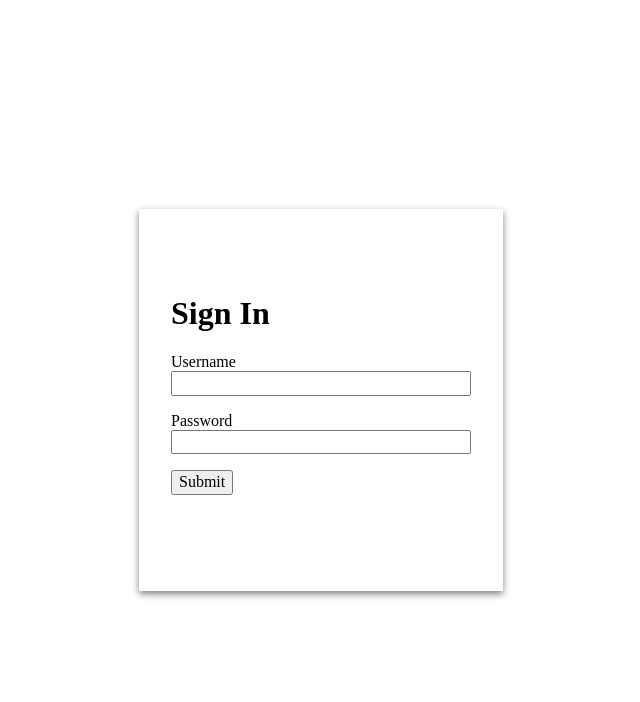
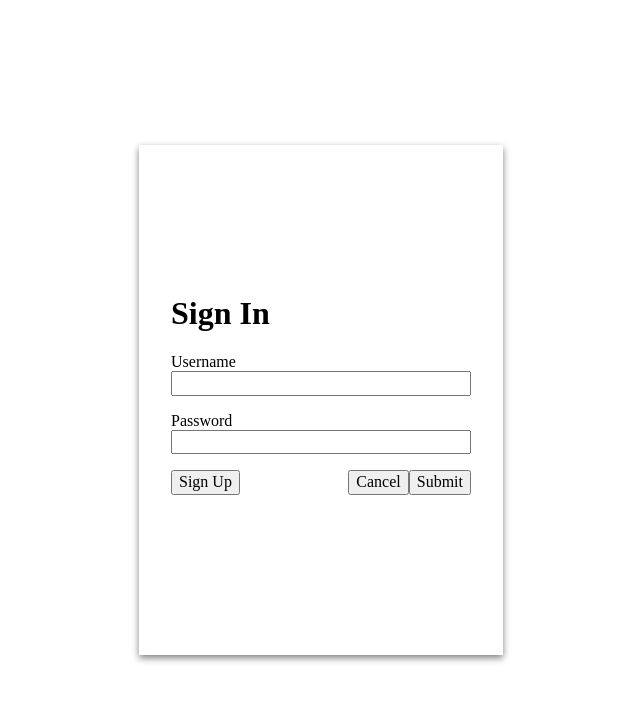
Before and after one commit to Adogeon/chat-box, a React (Vite) app in the folder client/: page /signin in a window 1280 px wide. Shown: the top 702 px of the page, without its empty margins (319-959 px from the left). Built offline with nearby package versions, Linux system fonts and the light colour scheme; no server answers.

Commit message:
Adding action button

```diff
--- a/client/src/components/SignInPage/SignInForm.jsx
+++ b/client/src/components/SignInPage/SignInForm.jsx
@@ -35,6 +35,10 @@ const SignInForm = () => {
           onChange: (data) => console.log(data),
         }}
       />
+      <div className={style.actionArea}>
+        <button className="">Sign Up</button>
+        <div>
+          <button className="">Cancel</button>
           <FormSubmitButton
             events={{
               onSubmit: (data) => console.log(data),
@@ -42,6 +46,8 @@ const SignInForm = () => {
           >
             Submit
           </FormSubmitButton>
+        </div>
+      </div>
     </Form>
   );
 };
--- a/client/src/styles/SignInPages/style.module.css
+++ b/client/src/styles/SignInPages/style.module.css
@@ -11,9 +11,15 @@
 .formContainer {
   box-shadow: 0px 3px 7px gray;
   margin: auto;
-  width: 25%;
+  width: 15%;
   min-width: 300px;
-  padding: 4em 2em 6em 2em;
+  padding: 8em 2em 10em 2em;
+}
+
+.actionArea {
+  display: flex;
+  width: 100%;
+  justify-content: space-between;
 }
 
 .textInputContainer {
```
Lines whose indentation alone changed are shown as unchanged.
